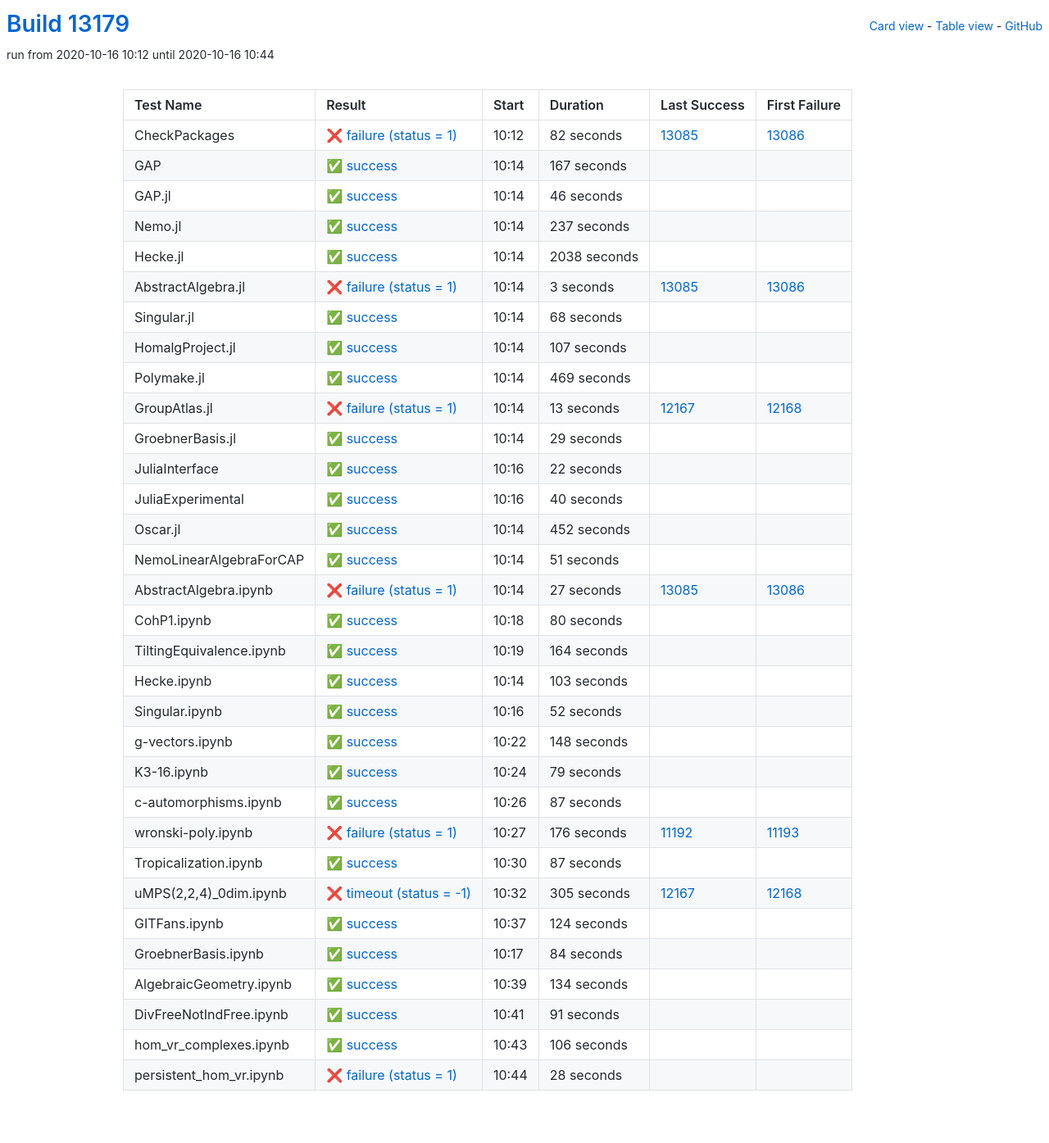
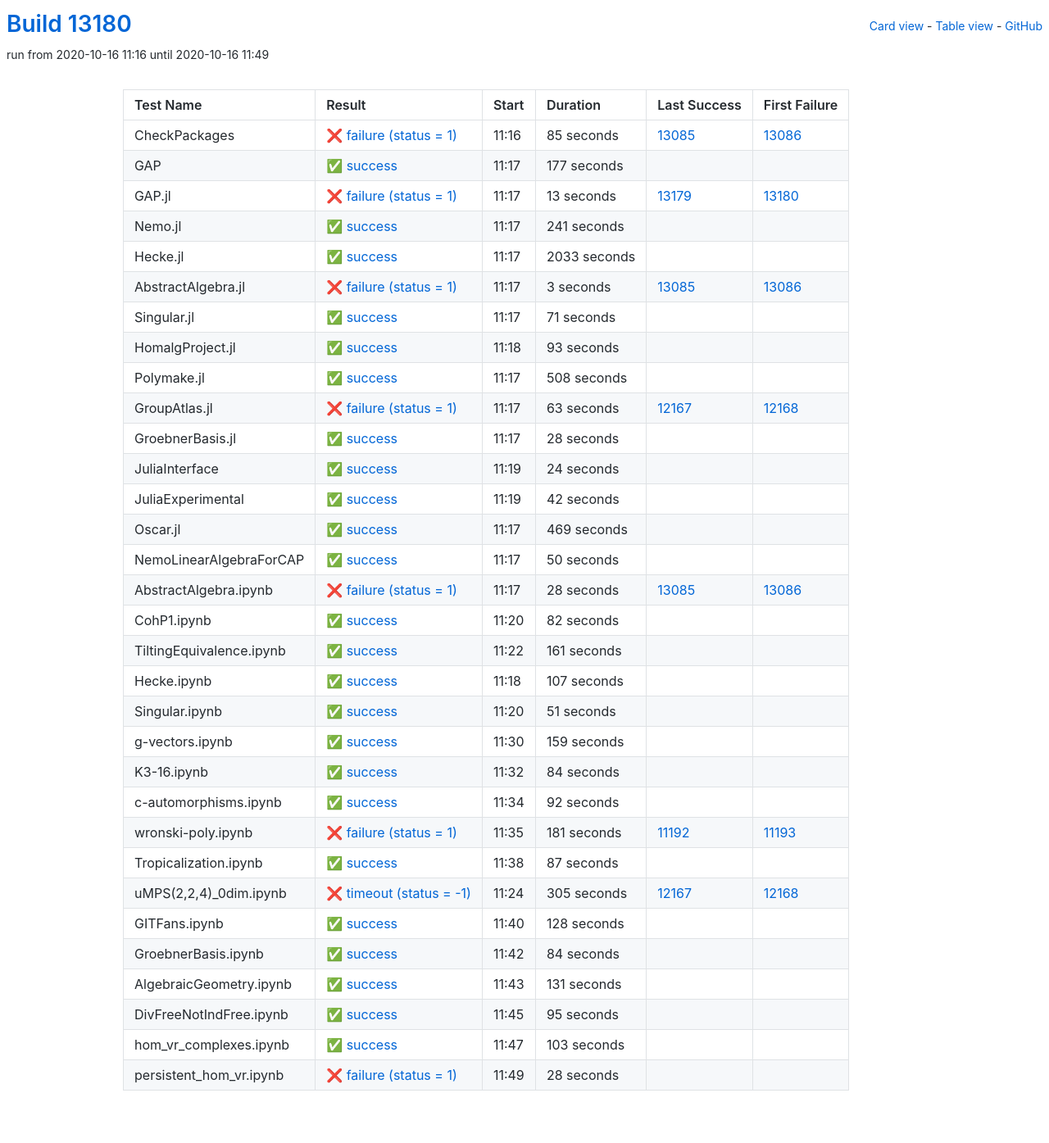
Before and after one commit to oscar-system/oscar-ci-status, a Jekyll site: the page built from table.html, in a window 1280 px wide. Shown: the whole page at 82% size. Built offline with Jekyll 4.4.1, drawn with Linux system fonts in a browser that asks for light colours.

Commit message:
Build #13180

```diff
--- a/_data/ci.yml
+++ b/_data/ci.yml
@@ -1,6 +1,6 @@
 ---
-build: 13179
-build_url: https://oscarci.mathematik.uni-kl.de/job/oscar/13179/
+build: 13180
+build_url: https://oscarci.mathematik.uni-kl.de/job/oscar/13180/
 job: oscar
 organization: oscar-system
 repo: oscar-ci-status
@@ -8,68 +8,68 @@
 tests:
 - name: CheckPackages
   id: checkpackages
-  log: https://oscarci.mathematik.uni-kl.de/job/oscar/13179/artifact/logs/build-13179/CheckPackages.log
-  start: 2020-10-16 10:12
+  log: https://oscarci.mathematik.uni-kl.de/job/oscar/13180/artifact/logs/build-13180/CheckPackages.log
+  start: 2020-10-16 11:16
   success: false
   exitcode: 1
   status: failure
-  duration: 82
+  duration: 85
   last_success: 13085
   last_success_url: https://oscarci.mathematik.uni-kl.de/job/oscar/13085/
   first_failure: 13086
   first_failure_url: https://oscarci.mathematik.uni-kl.de/job/oscar/13086/
 - name: GAP
   id: gap
-  log: https://oscarci.mathematik.uni-kl.de/job/oscar/13179/artifact/logs/build-13179/GAP.log
-  start: 2020-10-16 10:14
+  log: https://oscarci.mathematik.uni-kl.de/job/oscar/13180/artifact/logs/build-13180/GAP.log
+  start: 2020-10-16 11:17
   success: true
   exitcode: 0
   status: success
-  duration: 167
+  duration: 177
   last_success: false
   last_success_url:
   first_failure: false
   first_failure_url:
 - name: GAP.jl
   id: gap-jl
-  log: https://oscarci.mathematik.uni-kl.de/job/oscar/13179/artifact/logs/build-13179/GAP.jl.log
-  start: 2020-10-16 10:14
+  log: https://oscarci.mathematik.uni-kl.de/job/oscar/13180/artifact/logs/build-13180/GAP.jl.log
+  start: 2020-10-16 11:17
+  success: false
+  exitcode: 1
+  status: failure
+  duration: 13
+  last_success: 13179
+  last_success_url: https://oscarci.mathematik.uni-kl.de/job/oscar/13179/
+  first_failure: 13180
+  first_failure_url: https://oscarci.mathematik.uni-kl.de/job/oscar/13180/
+- name: Nemo.jl
+  id: nemo-jl
+  log: https://oscarci.mathematik.uni-kl.de/job/oscar/13180/artifact/logs/build-13180/Nemo.jl.log
+  start: 2020-10-16 11:17
   success: true
   exitcode: 0
   status: success
-  duration: 46
-  last_success: false
-  last_success_url:
-  first_failure: false
-  first_failure_url:
-- name: Nemo.jl
-  id: nemo-jl
-  log: https://oscarci.mathematik.uni-kl.de/job/oscar/13179/artifact/logs/build-13179/Nemo.jl.log
-  start: 2020-10-16 10:14
-  success: true
-  exitcode: 0
-  status: success
-  duration: 237
+  duration: 241
   last_success: false
   last_success_url:
   first_failure: false
   first_failure_url:
 - name: Hecke.jl
   id: hecke-jl
-  log: https://oscarci.mathematik.uni-kl.de/job/oscar/13179/artifact/logs/build-13179/Hecke.jl.log
-  start: 2020-10-16 10:14
+  log: https://oscarci.mathematik.uni-kl.de/job/oscar/13180/artifact/logs/build-13180/Hecke.jl.log
+  start: 2020-10-16 11:17
   success: true
   exitcode: 0
   status: success
-  duration: 2038
+  duration: 2033
   last_success: false
   last_success_url:
   first_failure: false
   first_failure_url:
 - name: AbstractAlgebra.jl
   id: abstractalgebra-jl
-  log: https://oscarci.mathematik.uni-kl.de/job/oscar/13179/artifact/logs/build-13179/AbstractAlgebra.jl.log
-  start: 2020-10-16 10:14
+  log: https://oscarci.mathematik.uni-kl.de/job/oscar/13180/artifact/logs/build-13180/AbstractAlgebra.jl.log
+  start: 2020-10-16 11:17
   success: false
   exitcode: 1
   status: failure
@@ -80,20 +80,152 @@
   first_failure_url: https://oscarci.mathematik.uni-kl.de/job/oscar/13086/
 - name: Singular.jl
   id: singular-jl
-  log: https://oscarci.mathematik.uni-kl.de/job/oscar/13179/artifact/logs/build-13179/Singular.jl.log
-  start: 2020-10-16 10:14
+  log: https://oscarci.mathematik.uni-kl.de/job/oscar/13180/artifact/logs/build-13180/Singular.jl.log
+  start: 2020-10-16 11:17
   success: true
   exitcode: 0
   status: success
-  duration: 68
+  duration: 71
   last_success: false
   last_success_url:
   first_failure: false
   first_failure_url:
 - name: HomalgProject.jl
   id: homalgproject-jl
-  log: https://oscarci.mathematik.uni-kl.de/job/oscar/13179/artifact/logs/build-13179/HomalgProject.jl.log
-  start: 2020-10-16 10:14
+  log: https://oscarci.mathematik.uni-kl.de/job/oscar/13180/artifact/logs/build-13180/HomalgProject.jl.log
+  start: 2020-10-16 11:18
+  success: true
+  exitcode: 0
+  status: success
+  duration: 93
+  last_success: false
+  last_success_url:
+  first_failure: false
+  first_failure_url:
+- name: Polymake.jl
+  id: polymake-jl
+  log: https://oscarci.mathematik.uni-kl.de/job/oscar/13180/artifact/logs/build-13180/Polymake.jl.log
+  start: 2020-10-16 11:17
+  success: true
+  exitcode: 0
+  status: success
+  duration: 508
+  last_success: false
+  last_success_url:
+  first_failure: false
+  first_failure_url:
+- name: GroupAtlas.jl
+  id: groupatlas-jl
+  log: https://oscarci.mathematik.uni-kl.de/job/oscar/13180/artifact/logs/build-13180/GroupAtlas.jl.log
+  start: 2020-10-16 11:17
+  success: false
+  exitcode: 1
+  status: failure
+  duration: 63
+  last_success: 12167
+  last_success_url: https://oscarci.mathematik.uni-kl.de/job/oscar/12167/
+  first_failure: 12168
+  first_failure_url: https://oscarci.mathematik.uni-kl.de/job/oscar/12168/
+- name: GroebnerBasis.jl
+  id: groebnerbasis-jl
+  log: https://oscarci.mathematik.uni-kl.de/job/oscar/13180/artifact/logs/build-13180/GroebnerBasis.jl.log
+  start: 2020-10-16 11:17
+  success: true
+  exitcode: 0
+  status: success
+  duration: 28
+  last_success: false
+  last_success_url:
+  first_failure: false
+  first_failure_url:
+- name: JuliaInterface
+  id: juliainterface
+  log: https://oscarci.mathematik.uni-kl.de/job/oscar/13180/artifact/logs/build-13180/JuliaInterface.log
+  start: 2020-10-16 11:19
+  success: true
+  exitcode: 0
+  status: success
+  duration: 24
+  last_success: false
+  last_success_url:
+  first_failure: false
+  first_failure_url:
+- name: JuliaExperimental
+  id: juliaexperimental
+  log: https://oscarci.mathematik.uni-kl.de/job/oscar/13180/artifact/logs/build-13180/JuliaExperimental.log
+  start: 2020-10-16 11:19
+  success: true
+  exitcode: 0
+  status: success
+  duration: 42
+  last_success: false
+  last_success_url:
+  first_failure: false
+  first_failure_url:
+- name: Oscar.jl
+  id: oscar-jl
+  log: https://oscarci.mathematik.uni-kl.de/job/oscar/13180/artifact/logs/build-13180/Oscar.jl.log
+  start: 2020-10-16 11:17
+  success: true
+  exitcode: 0
+  status: success
+  duration: 469
+  last_success: false
+  last_success_url:
+  first_failure: false
+  first_failure_url:
+- name: NemoLinearAlgebraForCAP
+  id: nemolinearalgebraforcap
+  log: https://oscarci.mathematik.uni-kl.de/job/oscar/13180/artifact/logs/build-13180/NemoLinearAlgebraForCAP.log
+  start: 2020-10-16 11:17
+  success: true
+  exitcode: 0
+  status: success
+  duration: 50
+  last_success: false
+  last_success_url:
+  first_failure: false
+  first_failure_url:
+- name: AbstractAlgebra.ipynb
+  id: abstractalgebra-ipynb
+  log: https://oscarci.mathematik.uni-kl.de/job/oscar/13180/artifact/logs/build-13180/AbstractAlgebra.ipynb.log
+  start: 2020-10-16 11:17
+  success: false
+  exitcode: 1
+  status: failure
+  duration: 28
+  last_success: 13085
+  last_success_url: https://oscarci.mathematik.uni-kl.de/job/oscar/13085/
+  first_failure: 13086
+  first_failure_url: https://oscarci.mathematik.uni-kl.de/job/oscar/13086/
+- name: CohP1.ipynb
+  id: cohp1-ipynb
+  log: https://oscarci.mathematik.uni-kl.de/job/oscar/13180/artifact/logs/build-13180/CohP1.ipynb.log
+  start: 2020-10-16 11:20
+  success: true
+  exitcode: 0
+  status: success
+  duration: 82
+  last_success: false
+  last_success_url:
+  first_failure: false
+  first_failure_url:
+- name: TiltingEquivalence.ipynb
+  id: tiltingequivalence-ipynb
+  log: https://oscarci.mathematik.uni-kl.de/job/oscar/13180/artifact/logs/build-13180/TiltingEquivalence.ipynb.log
+  start: 2020-10-16 11:22
+  success: true
+  exitcode: 0
+  status: success
+  duration: 161
+  last_success: false
+  last_success_url:
+  first_failure: false
+  first_failure_url:
+- name: Hecke.ipynb
+  id: hecke-ipynb
+  log: https://oscarci.mathematik.uni-kl.de/job/oscar/13180/artifact/logs/build-13180/Hecke.ipynb.log
+  start: 2020-10-16 11:18
   success: true
   exitcode: 0
   status: success
@@ -102,82 +234,10 @@
   last_success_url:
   first_failure: false
   first_failure_url:
-- name: Polymake.jl
-  id: polymake-jl
-  log: https://oscarci.mathematik.uni-kl.de/job/oscar/13179/artifact/logs/build-13179/Polymake.jl.log
-  start: 2020-10-16 10:14
-  success: true
-  exitcode: 0
-  status: success
-  duration: 469
-  last_success: false
-  last_success_url:
-  first_failure: false
-  first_failure_url:
-- name: GroupAtlas.jl
-  id: groupatlas-jl
-  log: https://oscarci.mathematik.uni-kl.de/job/oscar/13179/artifact/logs/build-13179/GroupAtlas.jl.log
-  start: 2020-10-16 10:14
-  success: false
-  exitcode: 1
-  status: failure
-  duration: 13
-  last_success: 12167
-  last_success_url: https://oscarci.mathematik.uni-kl.de/job/oscar/12167/
-  first_failure: 12168
-  first_failure_url: https://oscarci.mathematik.uni-kl.de/job/oscar/12168/
-- name: GroebnerBasis.jl
-  id: groebnerbasis-jl
-  log: https://oscarci.mathematik.uni-kl.de/job/oscar/13179/artifact/logs/build-13179/GroebnerBasis.jl.log
-  start: 2020-10-16 10:14
-  success: true
-  exitcode: 0
-  status: success
-  duration: 29
-  last_success: false
-  last_success_url:
-  first_failure: false
-  first_failure_url:
-- name: JuliaInterface
-  id: juliainterface
-  log: https://oscarci.mathematik.uni-kl.de/job/oscar/13179/artifact/logs/build-13179/JuliaInterface.log
-  start: 2020-10-16 10:16
-  success: true
-  exitcode: 0
-  status: success
-  duration: 22
-  last_success: false
-  last_success_url:
-  first_failure: false
-  first_failure_url:
-- name: JuliaExperimental
-  id: juliaexperimental
-  log: https://oscarci.mathematik.uni-kl.de/job/oscar/13179/artifact/logs/build-13179/JuliaExperimental.log
-  start: 2020-10-16 10:16
-  success: true
-  exitcode: 0
-  status: success
-  duration: 40
-  last_success: false
-  last_success_url:
-  first_failure: false
-  first_failure_url:
-- name: Oscar.jl
-  id: oscar-jl
-  log: https://oscarci.mathematik.uni-kl.de/job/oscar/13179/artifact/logs/build-13179/Oscar.jl.log
-  start: 2020-10-16 10:14
-  success: true
-  exitcode: 0
-  status: success
-  duration: 452
-  last_success: false
-  last_success_url:
-  first_failure: false
-  first_failure_url:
-- name: NemoLinearAlgebraForCAP
-  id: nemolinearalgebraforcap
-  log: https://oscarci.mathematik.uni-kl.de/job/oscar/13179/artifact/logs/build-13179/NemoLinearAlgebraForCAP.log
-  start: 2020-10-16 10:14
+- name: Singular.ipynb
+  id: singular-ipynb
+  log: https://oscarci.mathematik.uni-kl.de/job/oscar/13180/artifact/logs/build-13180/Singular.ipynb.log
+  start: 2020-10-16 11:20
   success: true
   exitcode: 0
   status: success
@@ -186,118 +246,58 @@
   last_success_url:
   first_failure: false
   first_failure_url:
-- name: AbstractAlgebra.ipynb
-  id: abstractalgebra-ipynb
-  log: https://oscarci.mathematik.uni-kl.de/job/oscar/13179/artifact/logs/build-13179/AbstractAlgebra.ipynb.log
-  start: 2020-10-16 10:14
-  success: false
-  exitcode: 1
-  status: failure
-  duration: 27
-  last_success: 13085
-  last_success_url: https://oscarci.mathematik.uni-kl.de/job/oscar/13085/
-  first_failure: 13086
-  first_failure_url: https://oscarci.mathematik.uni-kl.de/job/oscar/13086/
-- name: CohP1.ipynb
-  id: cohp1-ipynb
-  log: https://oscarci.mathematik.uni-kl.de/job/oscar/13179/artifact/logs/build-13179/CohP1.ipynb.log
-  start: 2020-10-16 10:18
+- name: g-vectors.ipynb
+  id: g-vectors-ipynb
+  log: https://oscarci.mathematik.uni-kl.de/job/oscar/13180/artifact/logs/build-13180/g-vectors.ipynb.log
+  start: 2020-10-16 11:30
   success: true
   exitcode: 0
   status: success
-  duration: 80
-  last_success: false
-  last_success_url:
-  first_failure: false
-  first_failure_url:
-- name: TiltingEquivalence.ipynb
-  id: tiltingequivalence-ipynb
-  log: https://oscarci.mathematik.uni-kl.de/job/oscar/13179/artifact/logs/build-13179/TiltingEquivalence.ipynb.log
-  start: 2020-10-16 10:19
-  success: true
-  exitcode: 0
-  status: success
-  duration: 164
-  last_success: false
-  last_success_url:
-  first_failure: false
-  first_failure_url:
-- name: Hecke.ipynb
-  id: hecke-ipynb
-  log: https://oscarci.mathematik.uni-kl.de/job/oscar/13179/artifact/logs/build-13179/Hecke.ipynb.log
-  start: 2020-10-16 10:14
-  success: true
-  exitcode: 0
-  status: success
-  duration: 103
-  last_success: false
-  last_success_url:
-  first_failure: false
-  first_failure_url:
-- name: Singular.ipynb
-  id: singular-ipynb
-  log: https://oscarci.mathematik.uni-kl.de/job/oscar/13179/artifact/logs/build-13179/Singular.ipynb.log
-  start: 2020-10-16 10:16
-  success: true
-  exitcode: 0
-  status: success
-  duration: 52
-  last_success: false
-  last_success_url:
-  first_failure: false
-  first_failure_url:
-- name: g-vectors.ipynb
-  id: g-vectors-ipynb
-  log: https://oscarci.mathematik.uni-kl.de/job/oscar/13179/artifact/logs/build-13179/g-vectors.ipynb.log
-  start: 2020-10-16 10:22
-  success: true
-  exitcode: 0
-  status: success
-  duration: 148
+  duration: 159
   last_success: false
   last_success_url:
   first_failure: false
   first_failure_url:
 - name: K3-16.ipynb
   id: k3-16-ipynb
-  log: https://oscarci.mathematik.uni-kl.de/job/oscar/13179/artifact/logs/build-13179/K3-16.ipynb.log
-  start: 2020-10-16 10:24
+  log: https://oscarci.mathematik.uni-kl.de/job/oscar/13180/artifact/logs/build-13180/K3-16.ipynb.log
+  start: 2020-10-16 11:32
   success: true
   exitcode: 0
   status: success
-  duration: 79
+  duration: 84
   last_success: false
   last_success_url:
   first_failure: false
   first_failure_url:
 - name: c-automorphisms.ipynb
   id: c-automorphisms-ipynb
-  log: https://oscarci.mathematik.uni-kl.de/job/oscar/13179/artifact/logs/build-13179/c-automorphisms.ipynb.log
-  start: 2020-10-16 10:26
+  log: https://oscarci.mathematik.uni-kl.de/job/oscar/13180/artifact/logs/build-13180/c-automorphisms.ipynb.log
+  start: 2020-10-16 11:34
   success: true
   exitcode: 0
   status: success
-  duration: 87
+  duration: 92
   last_success: false
   last_success_url:
   first_failure: false
   first_failure_url:
 - name: wronski-poly.ipynb
   id: wronski-poly-ipynb
-  log: https://oscarci.mathematik.uni-kl.de/job/oscar/13179/artifact/logs/build-13179/wronski-poly.ipynb.log
-  start: 2020-10-16 10:27
+  log: https://oscarci.mathematik.uni-kl.de/job/oscar/13180/artifact/logs/build-13180/wronski-poly.ipynb.log
+  start: 2020-10-16 11:35
   success: false
   exitcode: 1
   status: failure
-  duration: 176
+  duration: 181
   last_success: 11192
   last_success_url: https://oscarci.mathematik.uni-kl.de/job/oscar/11192/
   first_failure: 11193
   first_failure_url: https://oscarci.mathematik.uni-kl.de/job/oscar/11193/
 - name: Tropicalization.ipynb
   id: tropicalization-ipynb
-  log: https://oscarci.mathematik.uni-kl.de/job/oscar/13179/artifact/logs/build-13179/Tropicalization.ipynb.log
-  start: 2020-10-16 10:30
+  log: https://oscarci.mathematik.uni-kl.de/job/oscar/13180/artifact/logs/build-13180/Tropicalization.ipynb.log
+  start: 2020-10-16 11:38
   success: true
   exitcode: 0
   status: success
@@ -308,8 +308,8 @@
   first_failure_url:
 - name: uMPS(2,2,4)_0dim.ipynb
   id: umps-2-2-4-0dim-ipynb
-  log: https://oscarci.mathematik.uni-kl.de/job/oscar/13179/artifact/logs/build-13179/uMPS-2-2-4-_0dim.ipynb.log
-  start: 2020-10-16 10:32
+  log: https://oscarci.mathematik.uni-kl.de/job/oscar/13180/artifact/logs/build-13180/uMPS-2-2-4-_0dim.ipynb.log
+  start: 2020-10-16 11:24
   success: false
   exitcode: -1
   status: timeout
@@ -320,20 +320,20 @@
   first_failure_url: https://oscarci.mathematik.uni-kl.de/job/oscar/12168/
 - name: GITFans.ipynb
   id: gitfans-ipynb
-  log: https://oscarci.mathematik.uni-kl.de/job/oscar/13179/artifact/logs/build-13179/GITFans.ipynb.log
-  start: 2020-10-16 10:37
+  log: https://oscarci.mathematik.uni-kl.de/job/oscar/13180/artifact/logs/build-13180/GITFans.ipynb.log
+  start: 2020-10-16 11:40
   success: true
   exitcode: 0
   status: success
-  duration: 124
+  duration: 128
   last_success: false
   last_success_url:
   first_failure: false
   first_failure_url:
 - name: GroebnerBasis.ipynb
   id: groebnerbasis-ipynb
-  log: https://oscarci.mathematik.uni-kl.de/job/oscar/13179/artifact/logs/build-13179/GroebnerBasis.ipynb.log
-  start: 2020-10-16 10:17
+  log: https://oscarci.mathematik.uni-kl.de/job/oscar/13180/artifact/logs/build-13180/GroebnerBasis.ipynb.log
+  start: 2020-10-16 11:42
   success: true
   exitcode: 0
   status: success
@@ -344,44 +344,44 @@
   first_failure_url:
 - name: AlgebraicGeometry.ipynb
   id: algebraicgeometry-ipynb
-  log: https://oscarci.mathematik.uni-kl.de/job/oscar/13179/artifact/logs/build-13179/AlgebraicGeometry.ipynb.log
-  start: 2020-10-16 10:39
+  log: https://oscarci.mathematik.uni-kl.de/job/oscar/13180/artifact/logs/build-13180/AlgebraicGeometry.ipynb.log
+  start: 2020-10-16 11:43
   success: true
   exitcode: 0
   status: success
-  duration: 134
+  duration: 131
   last_success: false
   last_success_url:
   first_failure: false
   first_failure_url:
 - name: DivFreeNotIndFree.ipynb
   id: divfreenotindfree-ipynb
-  log: https://oscarci.mathematik.uni-kl.de/job/oscar/13179/artifact/logs/build-13179/DivFreeNotIndFree.ipynb.log
-  start: 2020-10-16 10:41
+  log: https://oscarci.mathematik.uni-kl.de/job/oscar/13180/artifact/logs/build-13180/DivFreeNotIndFree.ipynb.log
+  start: 2020-10-16 11:45
   success: true
   exitcode: 0
   status: success
-  duration: 91
+  duration: 95
   last_success: false
   last_success_url:
   first_failure: false
   first_failure_url:
 - name: hom_vr_complexes.ipynb
   id: hom-vr-complexes-ipynb
-  log: https://oscarci.mathematik.uni-kl.de/job/oscar/13179/artifact/logs/build-13179/hom_vr_complexes.ipynb.log
-  start: 2020-10-16 10:43
+  log: https://oscarci.mathematik.uni-kl.de/job/oscar/13180/artifact/logs/build-13180/hom_vr_complexes.ipynb.log
+  start: 2020-10-16 11:47
   success: true
   exitcode: 0
   status: success
-  duration: 106
+  duration: 103
   last_success: false
   last_success_url:
   first_failure: false
   first_failure_url:
 - name: persistent_hom_vr.ipynb
   id: persistent-hom-vr-ipynb
-  log: https://oscarci.mathematik.uni-kl.de/job/oscar/13179/artifact/logs/build-13179/persistent_hom_vr.ipynb.log
-  start: 2020-10-16 10:44
+  log: https://oscarci.mathematik.uni-kl.de/job/oscar/13180/artifact/logs/build-13180/persistent_hom_vr.ipynb.log
+  start: 2020-10-16 11:49
   success: false
   exitcode: 1
   status: failure
```
Also changed, not shown: README.md.
